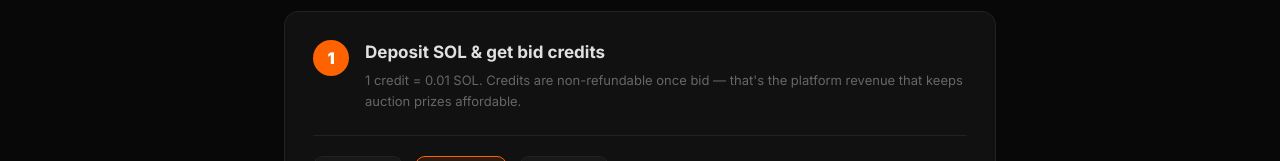
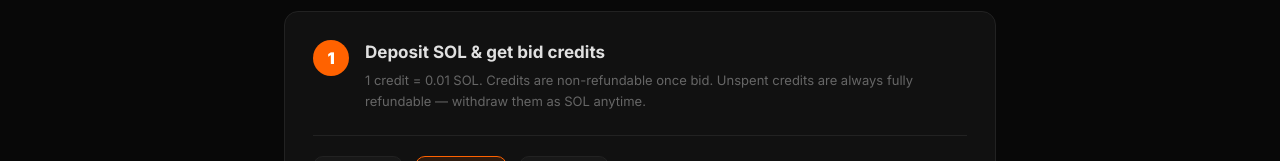
Before and after one commit to caaconwinner/solbid, a React (Vite) app: page /how-it-works in a window 1280 px wide. Shown: the part 349-510 px from the top of the page. Built offline with nearby package versions, Linux system fonts and the light colour scheme.

Commit message:
Update How It Works copy: refundable credits, remove platform revenue mention

```diff
--- a/src/pages/HowItWorksPage.tsx
+++ b/src/pages/HowItWorksPage.tsx
@@ -122,7 +122,7 @@ export function HowItWorksPage() {
 
         {/* ── Step 1: Deposit ── */}
         <Step n={1} title="Deposit SOL & get bid credits"
-          body="1 credit = 0.01 SOL. Credits are non-refundable once bid — that's the platform revenue that keeps auction prizes affordable.">
+          body="1 credit = 0.01 SOL. Credits are non-refundable once bid. Unspent credits are always fully refundable — withdraw them as SOL anytime.">
           <div className="hiw-packs">
             <MockCreditPack credits={10}  sol="0.10" />
             <MockCreditPack credits={50}  sol="0.50" highlighted />
@@ -205,7 +205,7 @@ export function HowItWorksPage() {
               { q: 'Can I get sniped at the last second?', a: 'Yes — that\'s the game! The snap timer means the auction can\'t end until 15 full seconds pass with no bids. Watch the feed and time your bids.' },
               { q: 'What happens to my SOL after I bid?', a: 'Your credits decrease by 1 per bid. The SOL backing those credits is swept to the platform. Only unspent credits retain SOL value.' },
               { q: 'Is my wallet safe?', a: 'Your deposit wallet is custodial (we hold the key) and encrypted with AES-256-GCM. Only withdrawal and sweep operations ever sign a transaction.' },
-              { q: 'How is the auction price so low?', a: 'The price only goes up $0.01 per bid, so even 200 bids = $2.00. The platform earns from bid credits, not the final price.' },
+              { q: 'How is the auction price so low?', a: 'The price only goes up $0.01 per bid, so even 200 bids = $2.00. Winners get high-value items for a fraction of retail.' },
             ].map(({ q, a }) => (
               <div key={q} className="hiw-faq-item">
                 <div className="hiw-faq-q">{q}</div>
```
